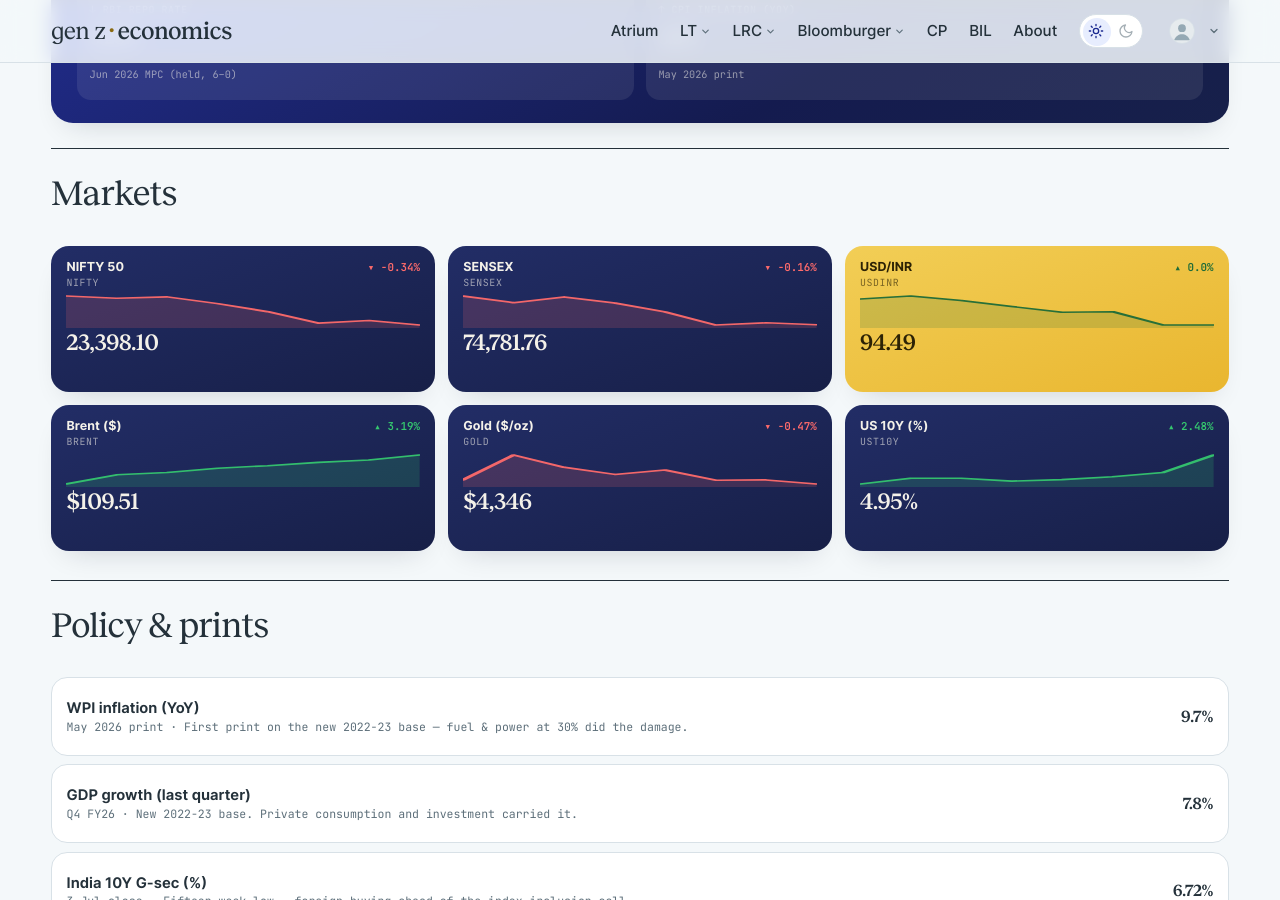
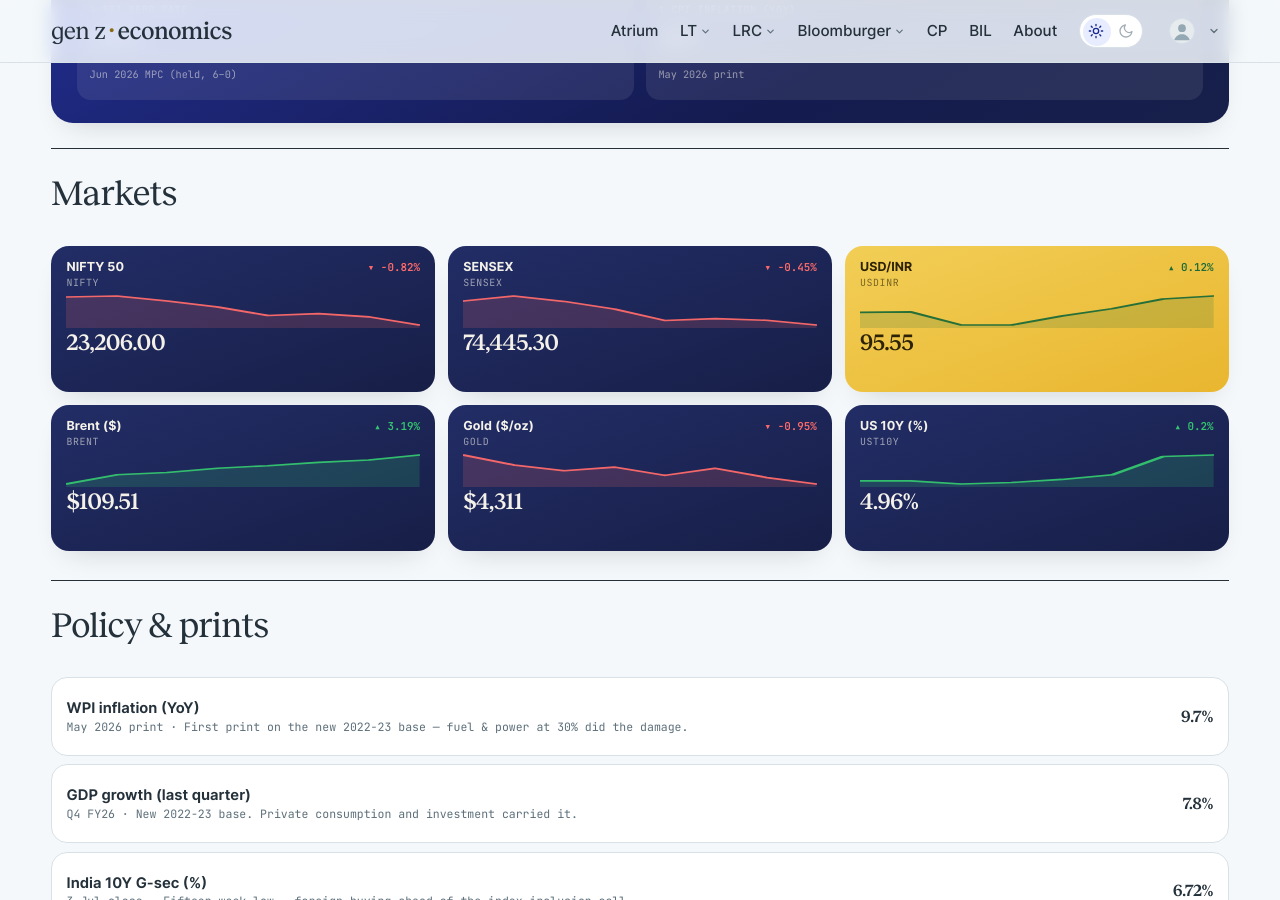
Before and after one commit to harsharya7021/genz-economics.com, a Jekyll site: the page built from macro-watch.html, in a window 1280 px wide and 900 px high, scrolled down 599 px. Built offline with Jekyll 4.4.1, drawn with Linux system fonts in a browser that asks for light colours; comment, search, counter and statistics services are not loaded.

Commit message:
data: morning market refresh

```diff
--- a/_data/macro.json
+++ b/_data/macro.json
@@ -1,49 +1,49 @@
 {
-  "as_of": "11 Sep 2026 close",
+  "as_of": "15 Sep 2026 close",
   "auto": {
     "nifty": {
       "label": "NIFTY 50",
-      "v": "23,398.10",
-      "chg": -0.34,
+      "v": "23,206.00",
+      "chg": -0.82,
       "spark": [
-        23914.449,
         23873.449,
         23897.699,
         23779.15,
         23635.1,
         23431.5,
         23477.801,
-        23398.1
+        23398.1,
+        23206.0
       ]
     },
     "sensex": {
       "label": "SENSEX",
-      "v": "74,781.76",
-      "chg": -0.16,
+      "v": "74,445.30",
+      "chg": -0.45,
       "spark": [
-        76570.352,
         76152.859,
         76515.43,
         76132.812,
         75577.578,
         74764.227,
         74902.594,
-        74781.758
+        74781.758,
+        74445.297
       ]
     },
     "usdinr": {
       "label": "USD/INR",
-      "v": "94.49",
-      "chg": 0.0,
+      "v": "95.55",
+      "chg": 0.12,
       "spark": [
-        95.43,
-        95.54,
-        95.38,
-        95.16,
         94.95,
         94.97,
         94.49,
-        94.49
+        94.49,
+        94.82,
+        95.09,
+        95.44,
+        95.55
       ]
     },
     "brent": {
@@ -63,32 +63,32 @@
     },
     "gold": {
       "label": "Gold ($/oz)",
-      "v": "$4,346",
-      "chg": -0.47,
+      "v": "$4,311",
+      "chg": -0.95,
       "spark": [
-        4366.3,
         4491.7,
         4429.8,
         4393.9,
         4416.0,
         4364.5,
-        4366.2,
-        4345.6
+        4408.9,
+        4351.9,
+        4310.6
       ]
     },
     "ust10y": {
       "label": "US 10Y (%)",
-      "v": "4.95%",
-      "chg": 2.48,
+      "v": "4.96%",
+      "chg": 0.2,
       "spark": [
-        4.75,
         4.79,
         4.79,
         4.77,
         4.78,
         4.8,
         4.83,
-        4.95
+        4.95,
+        4.96
       ]
     }
   },
--- a/_data/markets.yml
+++ b/_data/markets.yml
@@ -2,16 +2,15 @@
 # USD/INR) are refreshed each weekday morning by the market-data workflow;
 # the India 10Y G-Sec line is maintained by hand. Do not hand-edit the
 # live tickers — the job overwrites them.
-as_of: 11 Sep 2026
+as_of: 15 Sep 2026
 tickers:
 - symbol: NIFTY 50
   code: ^NSEI
-  value: 23,398.10
-  change: −79.70
-  pct: −0.34%
+  value: 23,206.00
+  change: −192.10
+  pct: −0.82%
   dir: down
   spark:
-  - 23914.449
   - 23873.449
   - 23897.699
   - 23779.15
@@ -19,14 +18,14 @@ tickers:
   - 23431.5
   - 23477.801
   - 23398.1
+  - 23206.0
 - symbol: SENSEX
   code: BSE
-  value: 74,781.76
-  change: −120.84
-  pct: −0.16%
+  value: 74,445.30
+  change: −336.46
+  pct: −0.45%
   dir: down
   spark:
-  - 76570.352
   - 76152.859
   - 76515.43
   - 76132.812
@@ -34,21 +33,22 @@ tickers:
   - 74764.227
   - 74902.594
   - 74781.758
+  - 74445.297
 - symbol: USD / INR
   code: FX
-  value: '94.49'
-  change: '+0.00'
-  pct: +0.00%
+  value: '95.55'
+  change: '+0.11'
+  pct: +0.12%
   dir: up
   spark:
-  - 95.43
-  - 95.54
-  - 95.38
-  - 95.16
   - 94.95
   - 94.97
   - 94.49
   - 94.49
+  - 94.82
+  - 95.09
+  - 95.44
+  - 95.55
 - symbol: 10Y G-Sec
   code: IN10Y
   value: 6.72%
```
